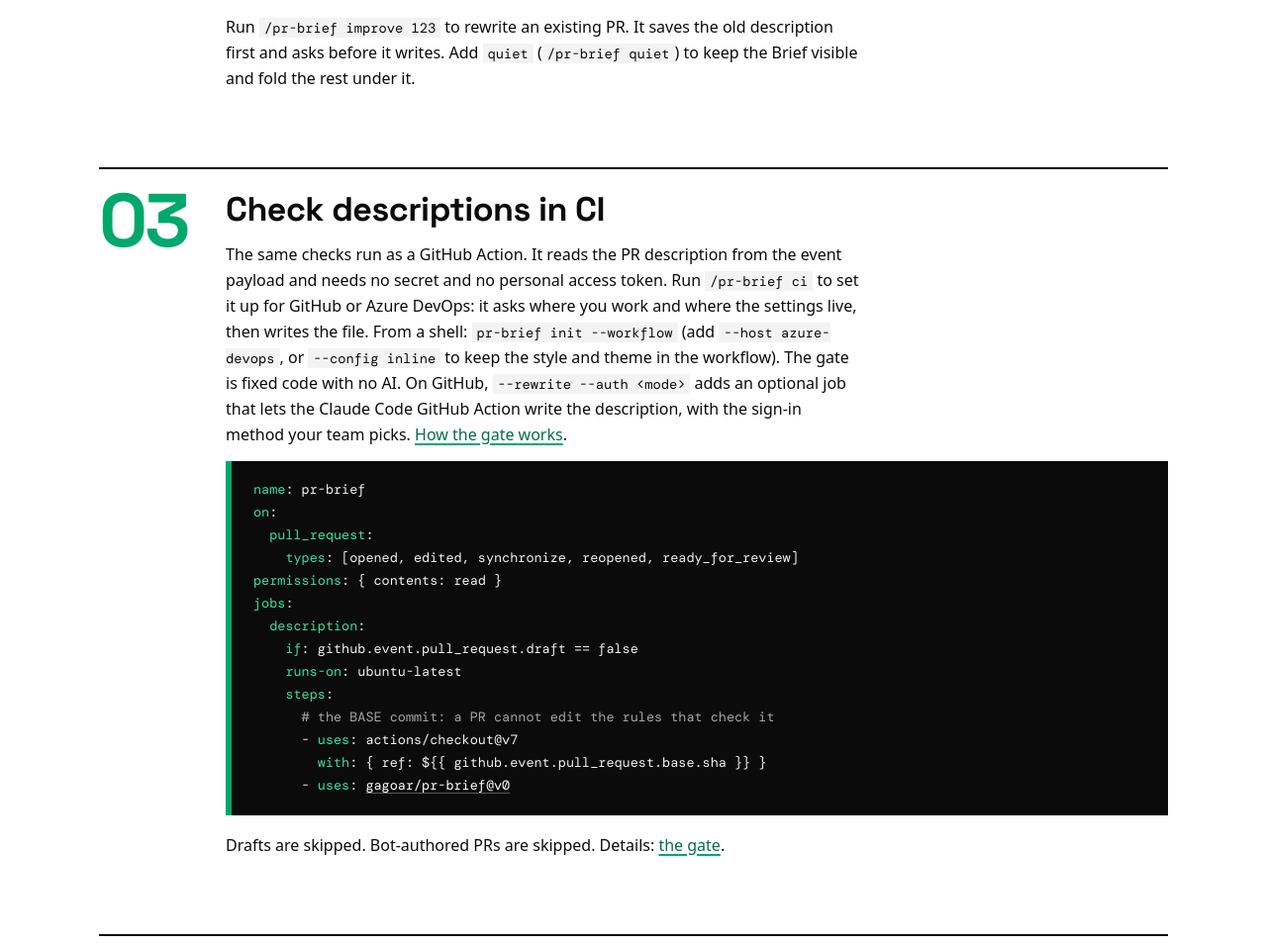
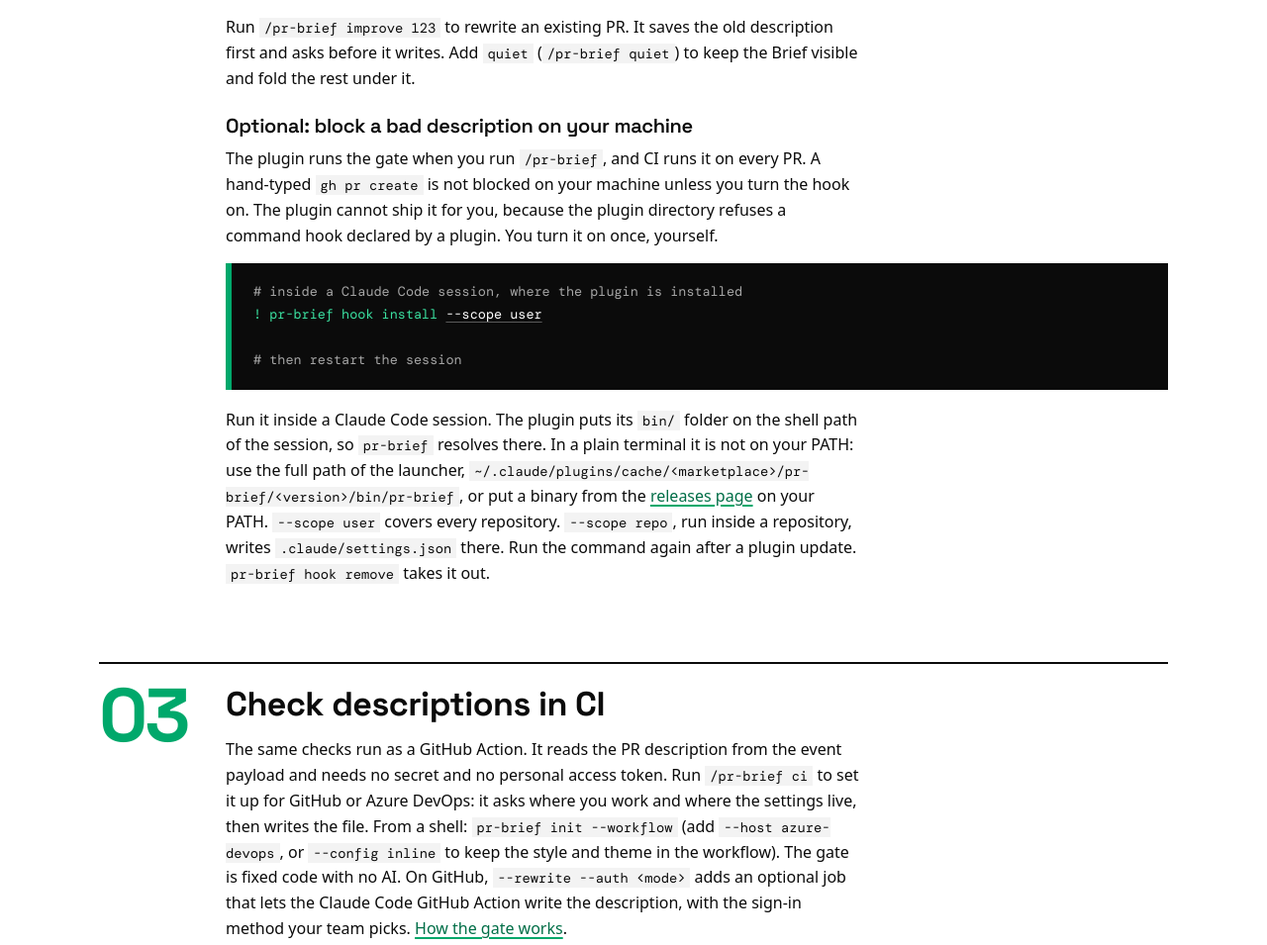
Before and after one commit to gagoar/pr-brief, a plain HTML site: page docs/index.html in a window 1280 px wide. Shown: the part 3265-4220 px from the top of the page at 99% size. Drawn offline with Linux system fonts and the light colour scheme.

Commit message:
Say where to run pr-brief hook install, in the README and on the site (#37)
<!-- pr-brief:begin v1 style=ste+iceberg theme=github-dark -->
## Brief
The hook is an opt-in check that blocks a PR command when its
description fails the gate, the fixed set of pr-brief rules. PR #34
added `pr-brief hook install` to turn it on, but the docs did not say
where to run it. In a plain terminal the command fails with "command not
found". Only a Claude Code session has the plugin's bin folder on its
shell path. The docs now say to run it in a session with the `!` prefix,
and give two ways to run it in a plain terminal.

## Change map
<!-- pr-brief:no-diagram: this PR changes no code files -->
No diagram: this PR changes no code files.

## Review guide
**Size**: 3 files changed, 0 of them tests (0%)

**What changed**:
- README: a new section, "Optional: block a bad description on your
machine", gives three steps and a paragraph on where to run the command.
It says to use the full path of the launcher script or a release binary
in a plain terminal. It names the two scopes: `--scope user` covers
every repository, and `--scope repo` covers one. It says to run the
command again after a plugin update, because the hook entry holds the
path of the binary.
- Landing page (`docs/index.html`): the same section as a subsection
with a code sample.
- Gate page (`docs/gate.html`): the first paragraph of "The hook" names
the session and the `!` prefix.
- README: the "What the hook sees" paragraph links to the new section.

**Read these first**
| File | Why it is delicate | What to check |
|---|---|---|
|
[`README.md:56`](https://github.com/gagoar/pr-brief/pull/37/files#diff-b335630551682c19a781afebcf4d07bf978fb1f8ac04c6bf87428ed5106870f5R56)
| The README holds the full text. It shows the three steps and the two
scopes. | Check that each step and each scope matches what the command
does. |
|
[`docs/index.html:58`](https://github.com/gagoar/pr-brief/pull/37/files#diff-b04b38d4e36f7a7171aeb211bf933eaf36d41d9866ebbc3639f673f84dc350aeR58)
| The landing page repeats the text with a code sample. | Check that the
command is the same. |

**Review order**: Start at the README section, then compare the landing
page and the gate page with it.
<details><summary>Other changed files (1) · tests: 0 · docs: 3 ·
generated: 0</summary>

- `docs/gate.html`

</details>
<!-- pr-brief:end -->

```diff
--- a/docs/index.html
+++ b/docs/index.html
@@ -54,7 +54,15 @@
 
 <span class="cm"># then, on any branch</span>
 <span class="kw">/pr-brief</span></pre></div>
-<p>Run <code class="inline">/pr-brief improve 123</code> to rewrite an existing PR. It saves the old description first and asks before it writes. Add <code class="inline">quiet</code> (<code class="inline">/pr-brief quiet</code>) to keep the Brief visible and fold the rest under it.</p></section><section class="sec" id="ci"><h2>Check descriptions in CI</h2>
+<p>Run <code class="inline">/pr-brief improve 123</code> to rewrite an existing PR. It saves the old description first and asks before it writes. Add <code class="inline">quiet</code> (<code class="inline">/pr-brief quiet</code>) to keep the Brief visible and fold the rest under it.</p>
+<h3>Optional: block a bad description on your machine</h3>
+<p>The plugin runs the gate when you run <code class="inline">/pr-brief</code>, and CI runs it on every PR. A hand-typed <code class="inline">gh pr create</code> is not blocked on your machine unless you turn the hook on. The plugin cannot ship it for you, because the plugin directory refuses a command hook declared by a plugin. You turn it on once, yourself.</p>
+<div class="code-panel"><pre><span class="cm"># inside a Claude Code session, where the plugin is installed</span>
+<span class="kw">! pr-brief hook install</span> <span class="str">--scope user</span>
+
+<span class="cm"># then restart the session</span></pre></div>
+<p>Run it inside a Claude Code session. The plugin puts its <code class="inline">bin/</code> folder on the shell path of the session, so <code class="inline">pr-brief</code> resolves there. In a plain terminal it is not on your PATH: use the full path of the launcher, <code class="inline">~/.claude/plugins/cache/&lt;marketplace&gt;/pr-brief/&lt;version&gt;/bin/pr-brief</code>, or put a binary from the <a href="https://github.com/gagoar/pr-brief/releases">releases page</a> on your PATH. <code class="inline">--scope user</code> covers every repository. <code class="inline">--scope repo</code>, run inside a repository, writes <code class="inline">.claude/settings.json</code> there. Run the command again after a plugin update. <code class="inline">pr-brief hook remove</code> takes it out.</p>
+</section><section class="sec" id="ci"><h2>Check descriptions in CI</h2>
 <p>The same checks run as a GitHub Action. It reads the PR description from the event payload and needs no secret and no personal access token. Run <code class="inline">/pr-brief ci</code> to set it up for GitHub or Azure DevOps: it asks where you work and where the settings live, then writes the file. From a shell: <code class="inline">pr-brief init --workflow</code> (add <code class="inline">--host azure-devops</code>, or <code class="inline">--config inline</code> to keep the style and theme in the workflow). The gate is fixed code with no AI. On GitHub, <code class="inline">--rewrite --auth &lt;mode&gt;</code> adds an optional job that lets the Claude Code GitHub Action write the description, with the sign-in method your team picks. <a href="gate.html">How the gate works</a>.</p>
 <div class="code-panel"><pre><span class="kw">name</span>: pr-brief
 <span class="kw">on</span>:
```
Also changed, not shown: docs/gate.html (+1 -1 lines), 1 other file.
